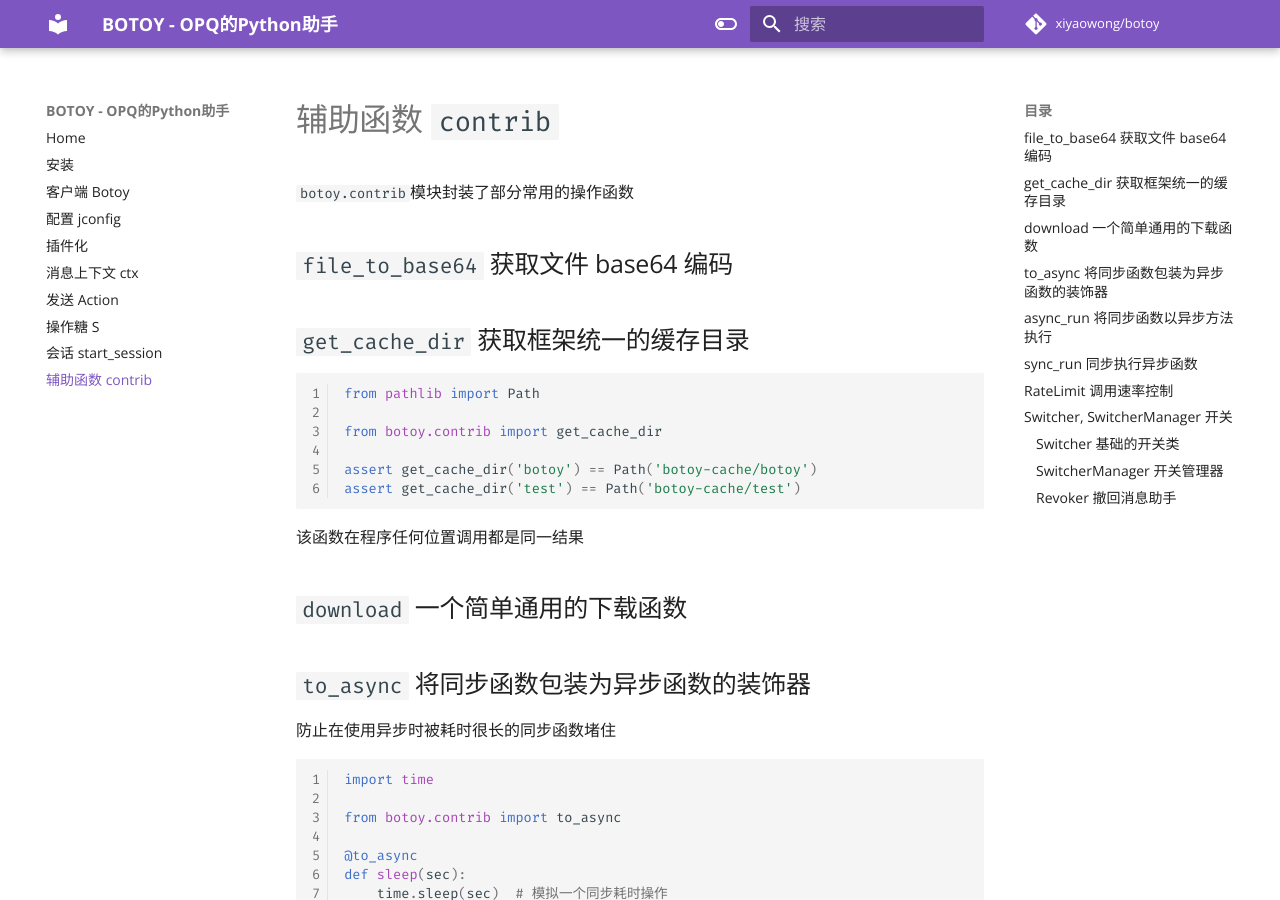
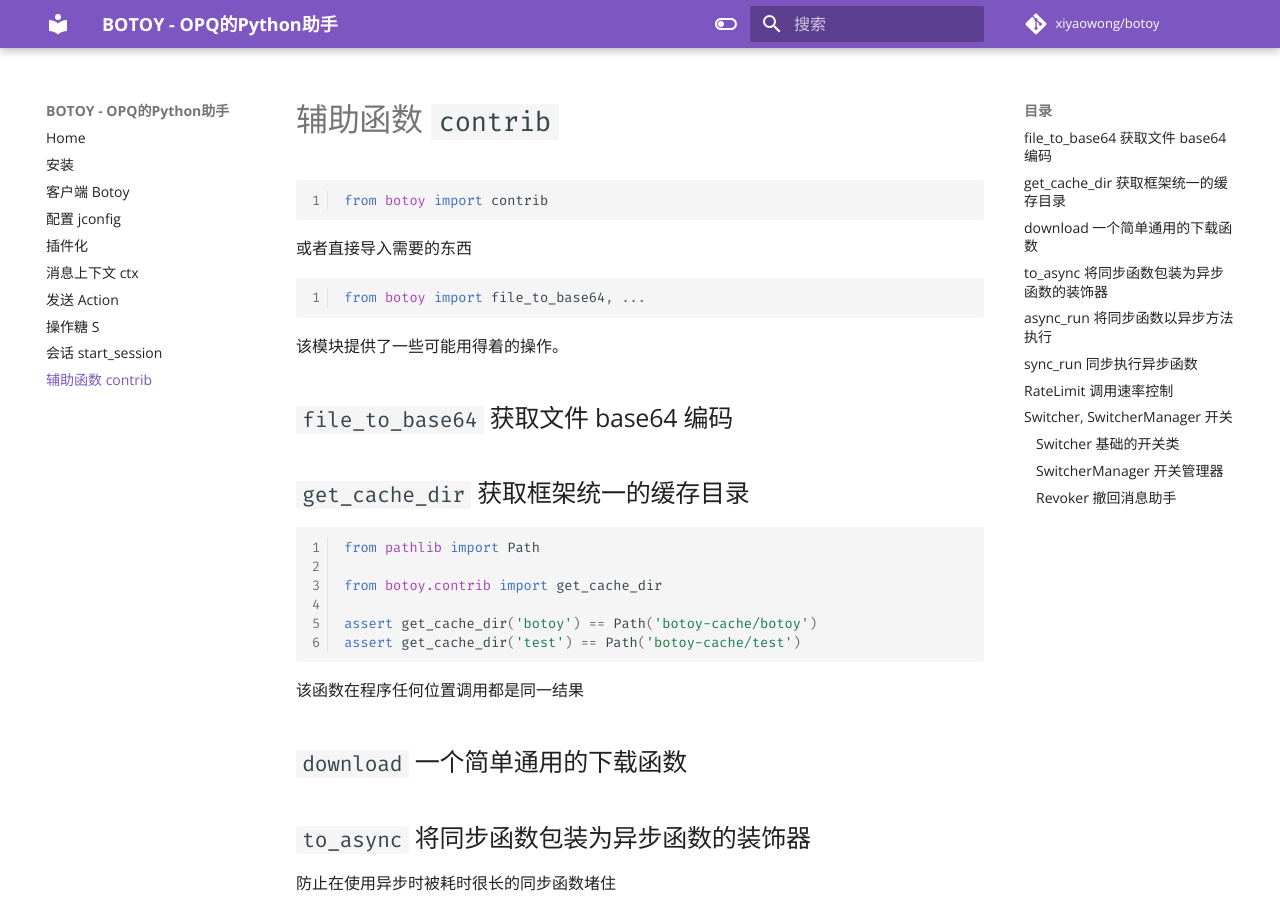
Before and after one commit to opq-osc/botoy, an MkDocs documentation site: the page built from docs/contrib.md, in a window 1280 px wide and 900 px high. Built offline with MkDocs 1.6.1 and Material for MkDocs 9.7.7, drawn with Linux system fonts in a browser that asks for light colours; comment, search, counter and statistics services are not loaded.

Commit message:
docs(contrib): update

````diff
--- a/docs/contrib.md
+++ b/docs/contrib.md
@@ -1,6 +1,16 @@
 # 辅助函数 `contrib`
 
-`botoy.contrib`模块封装了部分常用的操作函数
+```python
+from botoy import contrib
+```
+
+或者直接导入需要的东西
+
+```python
+from botoy import file_to_base64, ...
+```
+
+该模块提供了一些可能用得着的操作。
 
 ## `file_to_base64` 获取文件 base64 编码
 
````
